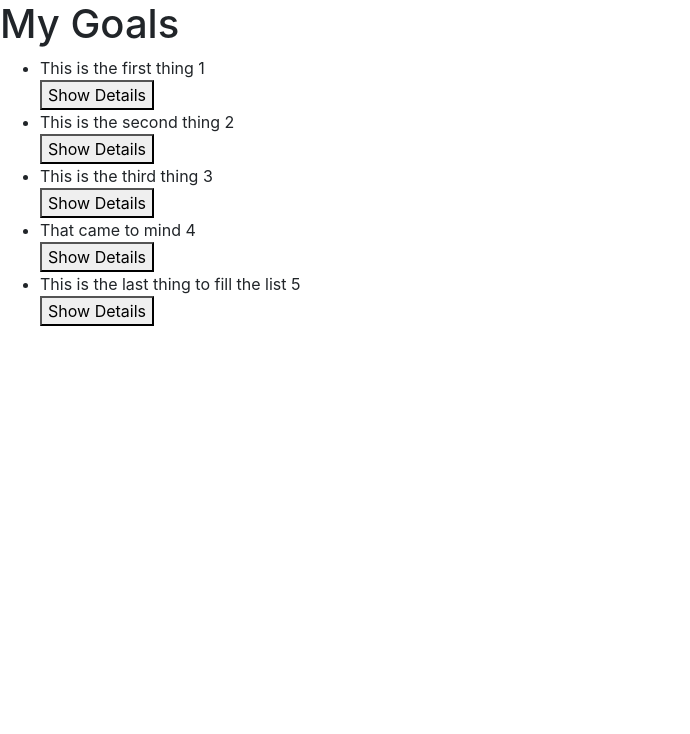
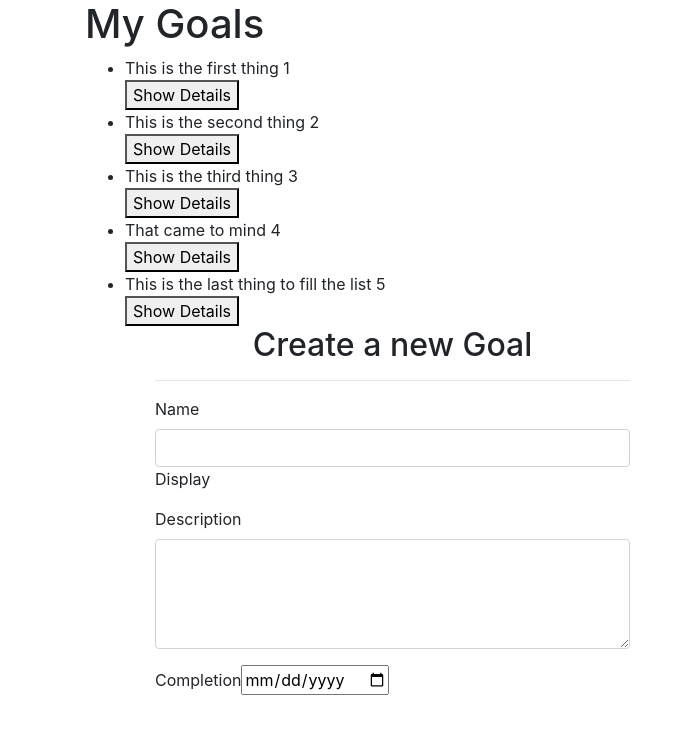
Before and after one commit to FrancisFlow/goalsapp, an Angular app: page / in a window 1280 px wide. Shown: the top 734 px of the page, without its empty margins (0-690 px from the left). Built offline with nearby package versions, Linux system fonts and the light colour scheme.

Commit message:
Created newGoal property and used [(ngModel)]=newGoal.name name=name to do two-way databinding

```diff
--- /dev/null
+++ b/src/app/goal-form/goal-form.component.html
@@ -0,0 +1,23 @@
+<div class="container-fluid">
+    <h2 class="text-center">Create a new Goal</h2>
+    <hr>
+    <form #goalForm=ngForm>
+        <div class="form-group">
+
+            <label for="name">Name</label>
+            <input  [(ngModel)]="newGoal.name" name="name" type="text" required class="form-control" id="name">
+            Display {{newGoal.name}}
+        </div>
+        <div class="form-group">
+
+            <label for="description">Description</label>
+            <textarea class="form-control" id="description" rows="4" required></textarea>
+
+        </div>
+        <div class="form-group">
+            <label for="complete">Completion</label>
+            <input type='date' id="complete" required>
+
+        </div>
+    </form>
+  </div>
--- /dev/null
+++ b/src/app/goal-form/goal-form.component.ts
@@ -0,0 +1,17 @@
+import { Component, OnInit } from '@angular/core';
+import { Goal } from '../goal';
+
+@Component({
+  selector: 'app-goal-form',
+  templateUrl: './goal-form.component.html',
+  styleUrls: ['./goal-form.component.css']
+})
+export class GoalFormComponent implements OnInit {
+  newGoal = new Goal(0, "", "", new Date());
+
+  constructor() { }
+
+  ngOnInit(): void {
+  }
+
+}
--- a/src/app/goal/goal.component.html
+++ b/src/app/goal/goal.component.html
@@ -1,4 +1,4 @@
-<div>
+<div class="container" >
     <h1>My Goals</h1>
     <ul>
       <div *ngFor='let goal of goals; let i = index'>
@@ -11,6 +11,9 @@
         <app-goal-details *ngIf='goal.showDescription' (isComplete)='deleteGoal($event, i)' [goal]='goal'></app-goal-details>
         <!-- 'goal is the property in parent component.' -->
       </div>
+      <div class="col-md-6">
+        <app-goal-form></app-goal-form>
+      </div>
     </ul>
     <p *ngIf='goals.length>10'>Wacha mchezo, goals {{goals.length}}</p>
   </div>
```
Also changed, not shown: src/app/app.module.ts (+6 -2 lines), src/app/goal-form/goal-form.component.css (added), 1 other file (tests, documents, lock files or other folders).
